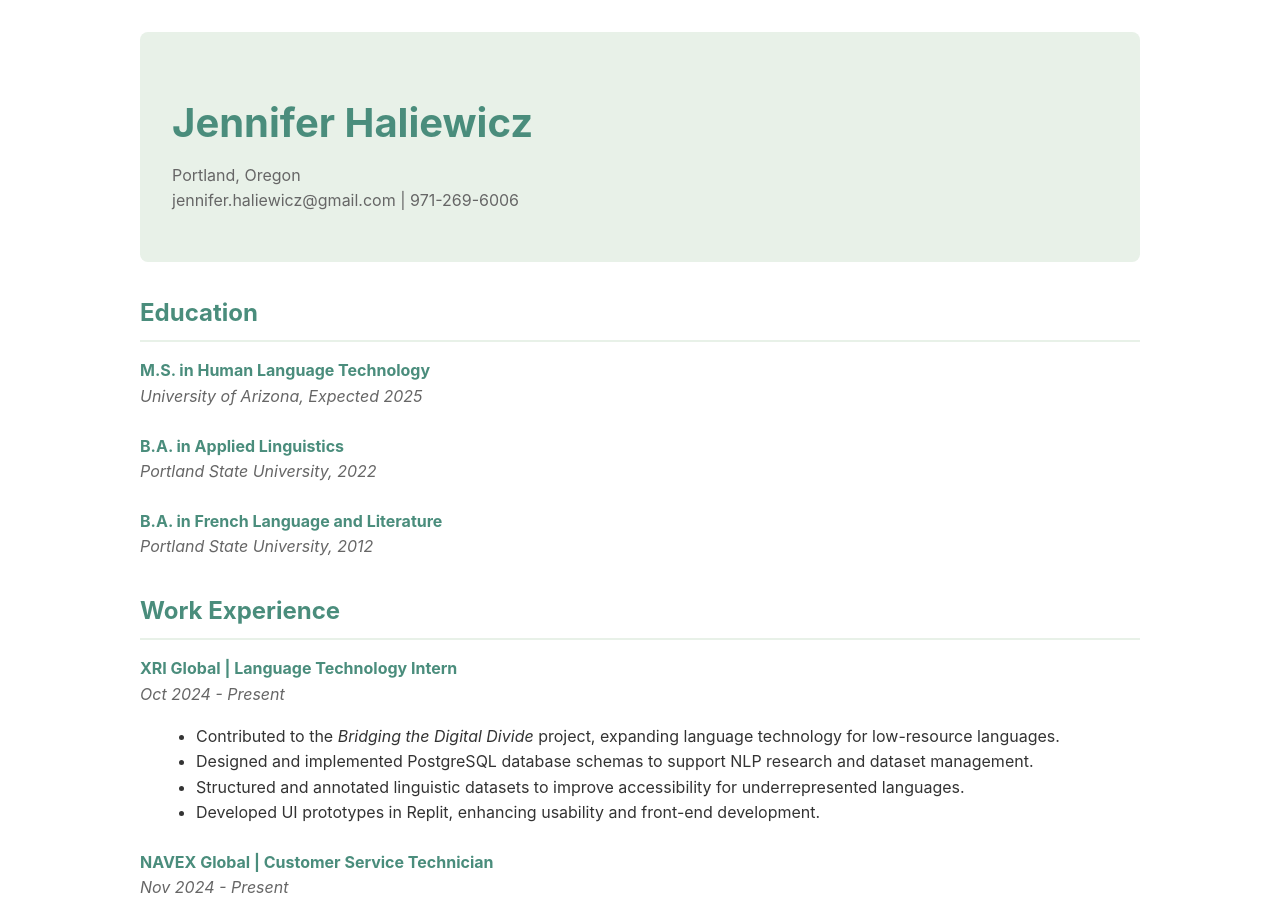
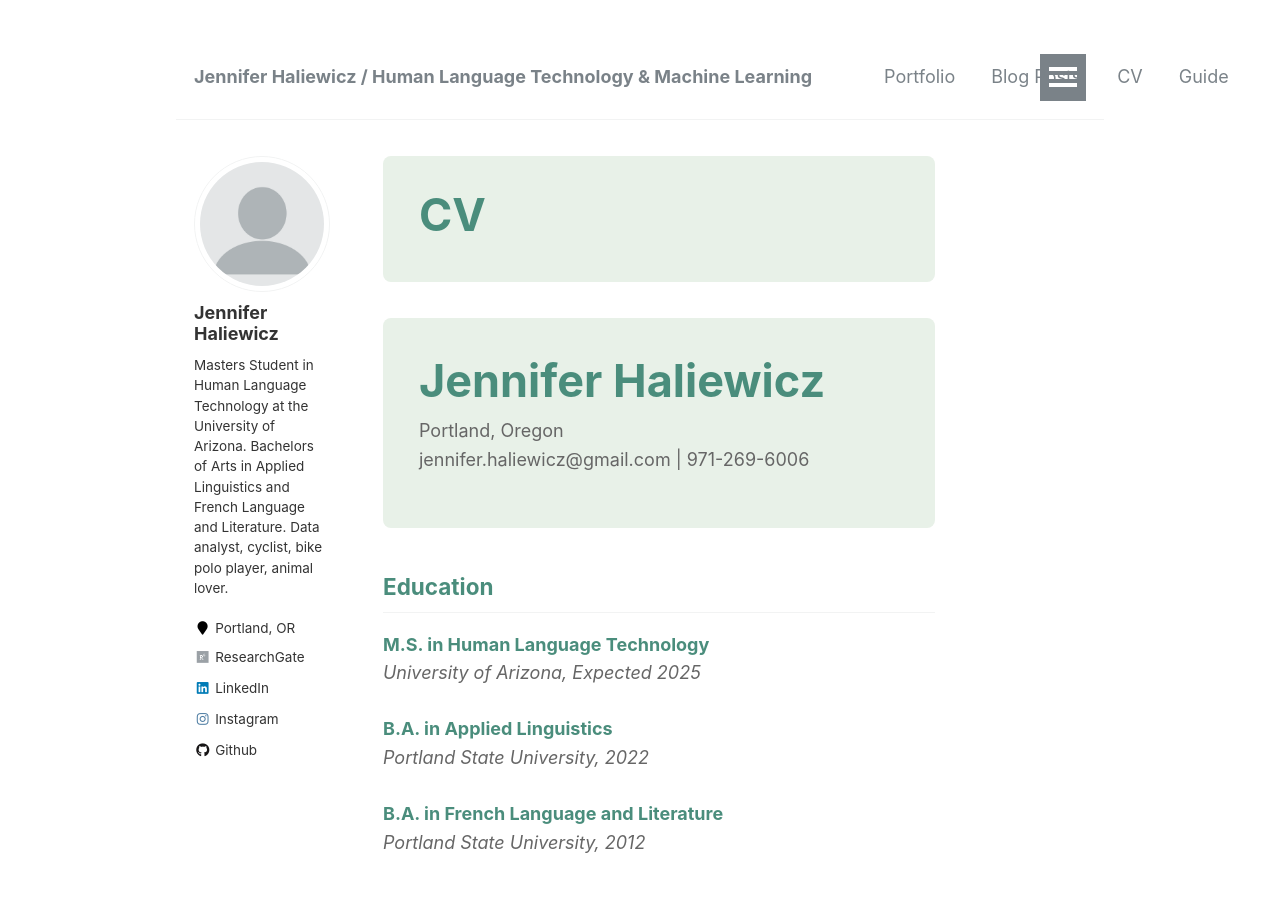
Before and after one commit to rofljen/HLTProfessionalSite, a Jekyll site: the page built from _pages/cv.html, in a window 1280 px wide and 900 px high. Built offline with Jekyll 4.4.1, drawn with Linux system fonts in a browser that asks for light colours; some of the changed text lies outside the part shown.

```diff
--- a/_pages/cv.html
+++ b/_pages/cv.html
@@ -1,3 +1,10 @@
+---
+layout: single
+title: "CV"
+permalink: /cv/
+author_profile: true
+---
+
 <!DOCTYPE html>
 <html lang="en">
 <head>
```
